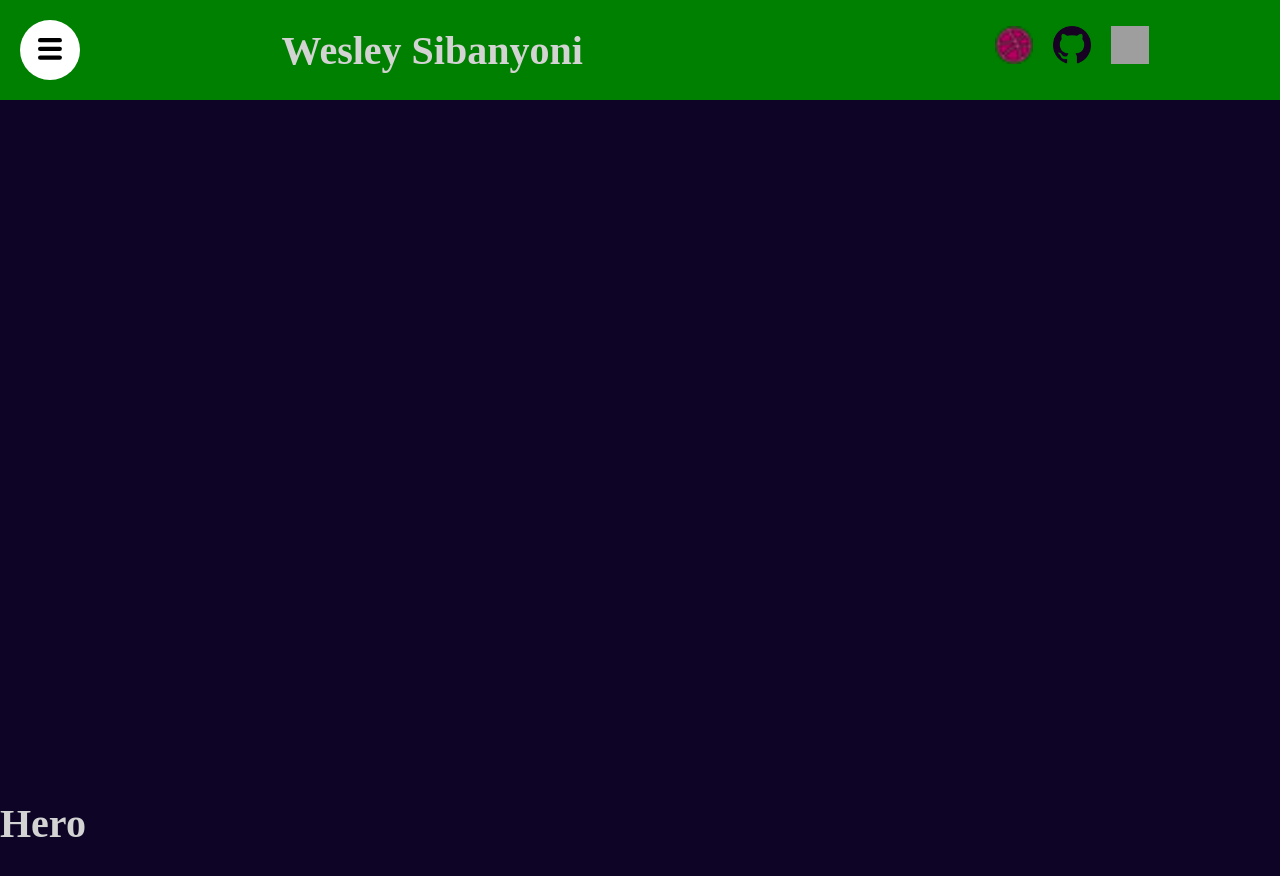
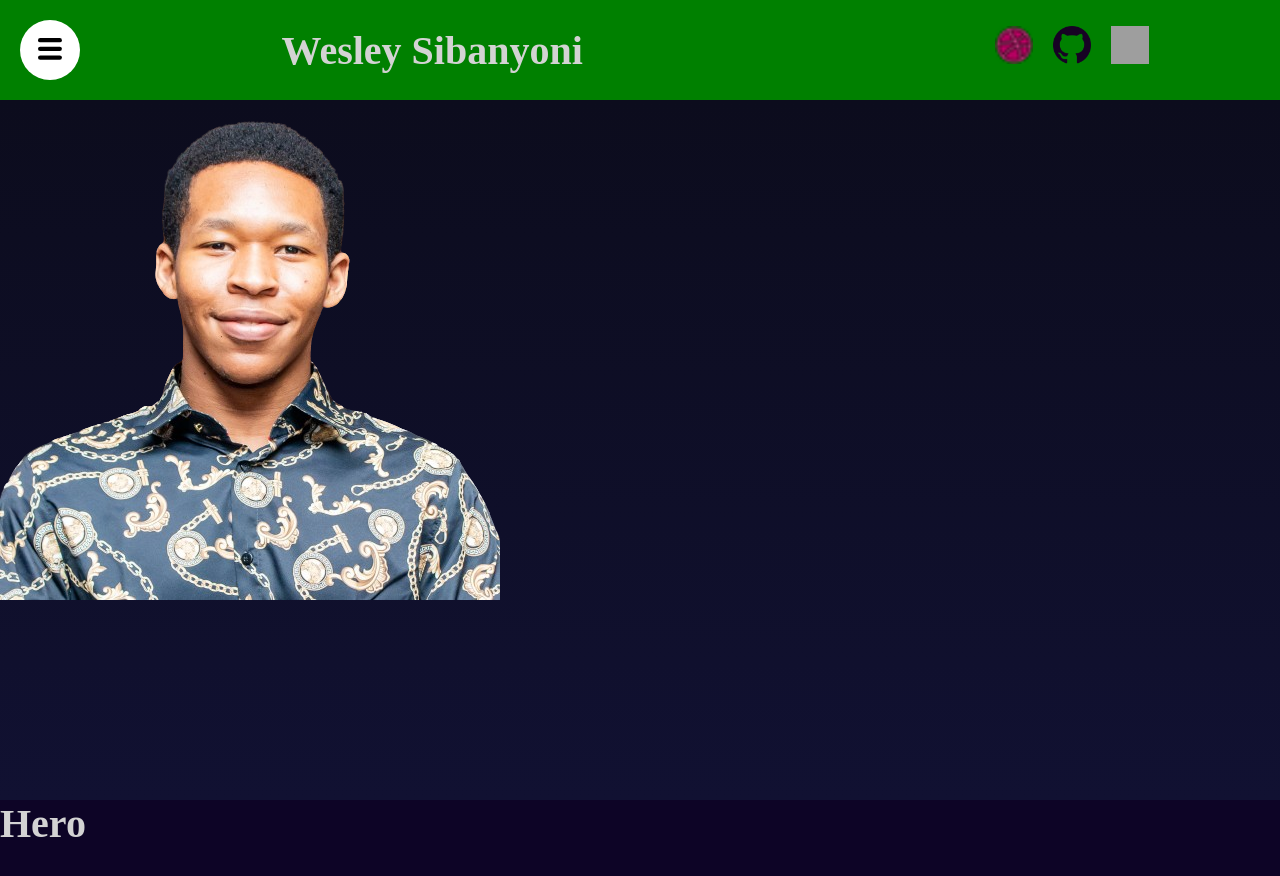
Before and after one commit to WesleySibz/Portfolio, a React (Vite) app in the folder Wes-port/: page / in a window 1280 px wide. Shown: the top 876 px of the page. Built offline with nearby package versions, Linux system fonts and the light colour scheme; grey boxes are pictures that could not be loaded; a web font is replaced by a local one.

Commit message:
"Added Hero component to App and created Hero component with image"

```diff
--- a/Wes-port/src/App.jsx
+++ b/Wes-port/src/App.jsx
@@ -1,10 +1,15 @@
 import "./app.scss"
+import Hero from "./Components/hero/Hero";
 import Navbar from "./Components/Navbar/Navbar";
 //import Test from "../src/Test";
 
 const App = () => {
   return <div>
-    <section id="HomePage"><Navbar/></section>
+    <section id="HomePage">
+      <Navbar/>
+      <Hero/>
+
+    </section>
     <section>Hero</section>
     <section>Features</section>
     <section>Call to Action</section>
--- a/Wes-port/src/Components/hero/Hero.jsx
+++ b/Wes-port/src/Components/hero/Hero.jsx
@@ -1,9 +1,11 @@
-import React from 'react'
+import './hero.scss'
 
 const Hero = () => {
   return (
-    <div>
-
+    <div className='hero'>
+        <div className='img-container'>
+            <img src='.\src\Components\assets\cvphoto.png' alt=''/>
+        </div>
     </div>
   )
 }
```
